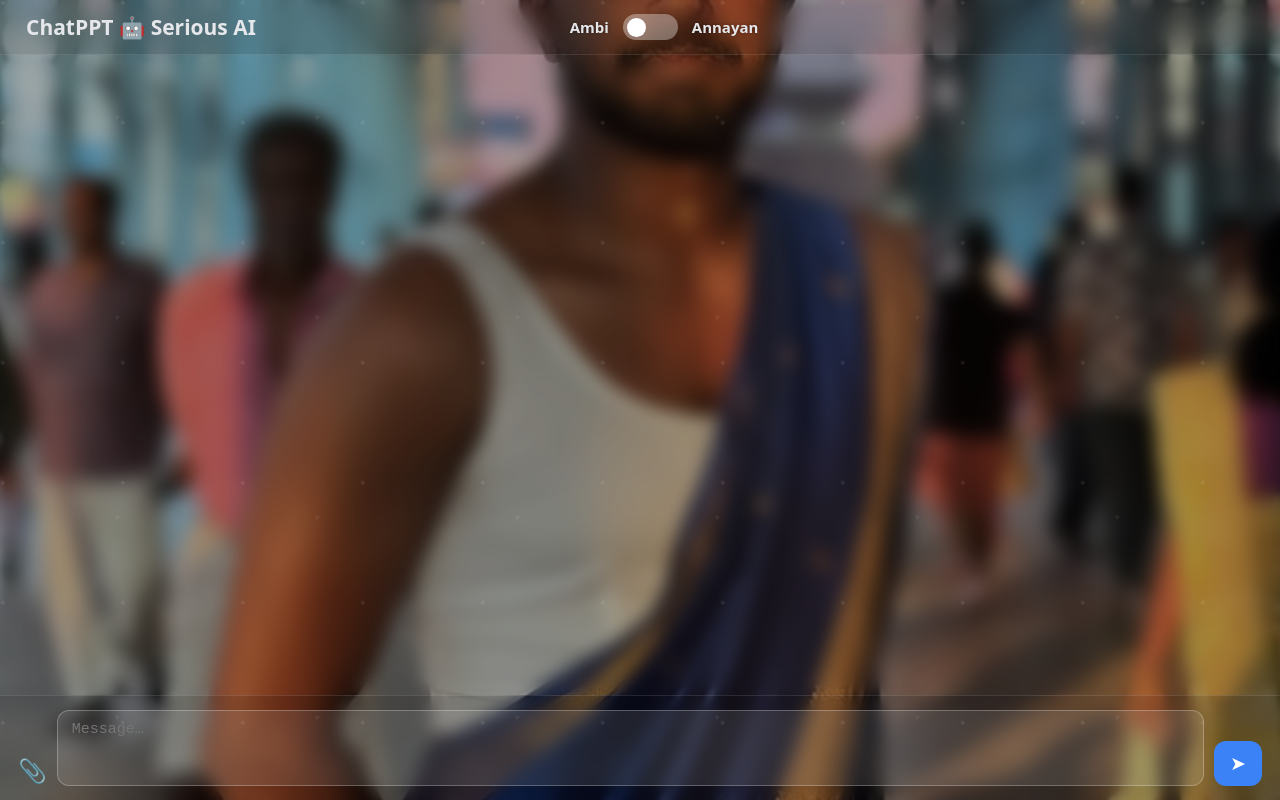
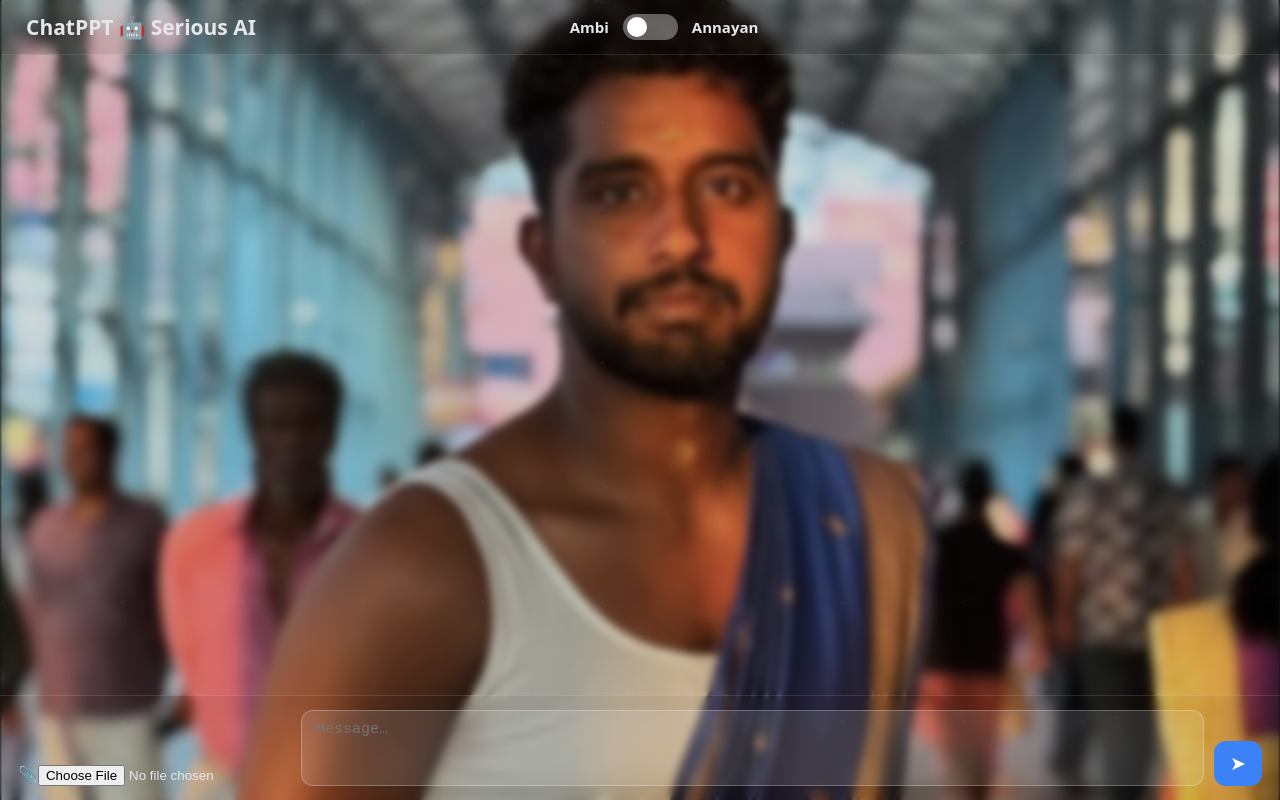
Before and after one commit to Badhranachu/chatppt-frontend, a React (Vite) app: page / in a window 1280 px wide. Built offline with nearby package versions, Linux system fonts and the light colour scheme.

Commit message:
02:56 pm

```diff
--- a/src/App.css
+++ b/src/App.css
@@ -7,61 +7,70 @@ html, body {
   font-family: system-ui, sans-serif;
 }
 
-/* Background Image — controlled by theme class on .app */
+/* FIX — background image stable */
 .app {
   display: flex;
   flex-direction: column;
   min-height: 100vh;
-  background-size: cover;
+  background-size: cover; /* do not stretch */
   background-position: center;
   background-repeat: no-repeat;
-  transition: background-image 0.6s ease-in-out; /* 🔥 fade theme switch */
+  transition: background-image 0.6s ease-in-out;
   position: relative;
   color: var(--text);
 }
 
-/* ===== BACKGROUND IMAGES ===== */
-.app.ambi  { background-image: url("/media/ambi.jpeg"); }
-.app.annyan { background-image: url("/media/annyan.jpeg"); }
+/* 🔥 MOBILE BACKGROUND */
+@media (max-width: 1000px) {
+  .app.ambi  { background-image: url("/media/ambi.jpeg"); }
+  .app.annyan { background-image: url("/media/annyan.jpeg"); }
+}
 
-/* ===== SPARK PARTICLE EFFECTS 🔥 ===== */
+/* 🔥 LAPTOP BACKGROUND */
+@media (min-width: 1000px) {
+  .app.ambi  { background-image: url("/media/ambi-lap.png"); }
+  .app.annyan { background-image: url("/media/annyan-lap.png"); }
+}
+
+/* ⭐ Particle glow */
 .app::after {
   content: "";
   position: absolute;
   inset: 0;
   pointer-events: none;
   background-image:
-    radial-gradient(circle, rgba(255,255,255,0.25) 2px, transparent 2px),
-    radial-gradient(circle, rgba(255,255,255,0.18) 2px, transparent 2px);
+    radial-gradient(circle, rgba(255,255,255,0.15) 2px, transparent 2px),
+    radial-gradient(circle, rgba(255,255,255,0.10) 2px, transparent 2px);
   background-size: 120px 120px, 200px 200px;
-  animation: floatSpark 18s linear infinite;
-  opacity: 0.35;
+  animation: spark 18s linear infinite;
+  opacity: 0.25; /* 🔥 less blur/glow */
 }
-@keyframes floatSpark {
+@keyframes spark {
   from { background-position: 0 0, 0 0; }
   to { background-position: 600px 600px, -600px -600px; }
 }
 
-/* ===== HEADER ===== */
+/* HEADER */
 .header {
   width: 100%;
   padding: 14px 24px;
-  backdrop-filter: blur(12px);
-  background: rgba(0, 0, 0, 0.42);
+  backdrop-filter: blur(6px); /* 🔥 reduced from 12px */
+  background: rgba(0, 0, 0, 0.22); /* 🔥 20% blur look */
   border-bottom: 1px solid rgba(255,255,255,0.1);
   display: flex;
   justify-content: center;
   align-items: center;
   position: relative;
 }
+
 .title {
+  position: absolute;
+  left: 26px;
   font-size: 21px;
   font-weight: 700;
-  position: absolute;
-  left: 26px;
 }
 
-/* ===== TOGGLE ===== */
+/* THEME SWITCH */
 .theme-switch {
   display: flex;
   align-items: center;
@@ -70,7 +79,6 @@ html, body {
 .side-label {
   font-size: 15px;
   font-weight: 600;
-  text-shadow: 0 0 4px rgba(0,0,0,0.4);
 }
 
 .switch {
@@ -82,19 +90,18 @@ html, body {
 .slider {
   position: absolute;
   inset: 0;
-  background: rgba(255,255,255,0.35);
+  background: rgba(255, 255, 255, 0.35);
   border-radius: 30px;
   cursor: pointer;
-  transition: 0.28s;
 }
 .slider:before {
   content: "";
   position: absolute;
-  width: 19px;
-  height: 19px;
+  width: 20px;
+  height: 20px;
   background: white;
   border-radius: 50%;
-  top: 3.5px;
+  top: 3px;
   left: 4px;
   transition: 0.28s;
 }
@@ -102,25 +109,25 @@ html, body {
   transform: translateX(28px);
 }
 
-/* ===== CHAT CONTAINER (GLASS) ===== */
+/* CHAT */
 .chat {
   flex: 1;
   overflow-y: auto;
   overflow-x: hidden;
-  padding: 24px 22px 110px;
   display: flex;
   flex-direction: column;
   gap: 16px;
-  backdrop-filter: blur(9px);
-  background: rgba(0, 0, 0, 0.35);
+  padding: 24px 22px 110px;
+  backdrop-filter: blur(4px); /* 🔥 reduced from 9px */
+  background: rgba(0, 0, 0, 0.15);
 }
 
-/* ===== MESSAGE ROWS ===== */
+/* MESSAGE */
 .msg-row {
   display: flex;
   width: 100%;
+  gap: 12px;
   animation: fade .3s ease;
-  gap: 12px;
 }
 .msg-row.user {
   justify-content: flex-end;
@@ -129,57 +136,37 @@ html, body {
   justify-content: flex-start;
 }
 
-/* ===== AVATAR GLOW ===== */
 .avatar {
   width: 44px;
   height: 44px;
   border-radius: 50%;
   object-fit: cover;
-  border: 2px solid var(--accent);
-  box-shadow: 0 0 8px rgba(0,110,255,0.4);
 }
 
-/* ===== MESSAGE BUBBLES (Glass) ===== */
+/* CHAT BUBBLE */
 .bubble {
   max-width: 72%;
   padding: 12px 16px;
   font-size: 15px;
-  line-height: 1.45;
   border-radius: 18px 18px 0px 18px;
-  background: rgba(0,0,0,0.35);
-  border: 1px solid rgba(255,255,255,0.15);
+  background: rgba(0, 0, 0, 0.35);
   color: white;
-  white-space: pre-wrap;
+  border: 1px solid rgba(255,255,255,0.13);
 }
 .msg-row.user .bubble {
-  background: rgba(0,110,255,0.70);
+  background: rgba(0,110,255,0.75);
   border-radius: 18px 18px 18px 0px;
 }
 
-/* TIME */
-.time {
-  font-size: 12px;
-  opacity: .7;
-  margin-top: 5px;
-  text-align: right;
-}
-
-/* Chat images */
-.chat-img {
-  width: 240px;
-  margin-top: 8px;
-  border-radius: 12px;
-}
-
-/* ===== INPUT SECTION (GLASS) ===== */
+/* INPUT AREA */
 .input-area {
   display: flex;
   gap: 10px;
   padding: 14px 18px;
   align-items: flex-end;
-  backdrop-filter: blur(9px);
-  background: rgba(0, 0, 0, 0.42);
-  border-top: 1px solid rgba(255,255,255,0.11);
+  backdrop-filter: blur(5px);
+  background: rgba(0,0,0,0.18);
+  border-top: 1px solid rgba(255,255,255,0.12);
 }
 
 textarea {
@@ -188,15 +175,13 @@ textarea {
   border-radius: 12px;
   padding: 10px 14px;
   font-size: 15px;
-  background: rgba(255,255,255,0.1);
+  background: rgba(255,255,255,0.12);
+  color: white;
   border: 1px solid rgba(255,255,255,0.25);
-  color: white;
-  max-height: 140px;
   outline: none;
 }
-textarea:focus { border-color: var(--accent); }
 
-/* send */
+/* Send */
 .send {
   background: var(--accent);
   border: none;
@@ -205,22 +190,4 @@ textarea:focus { border-color: var(--accent); }
   font-size: 19px;
   cursor: pointer;
   color: white;
-  transition: 0.2s;
 }
-.send:hover { opacity: .85; }
-
-/* Upload icon */
-.upload-btn input { display: none; }
-.upload-btn { font-size: 23px; cursor: pointer; }
-.preview { width: 52px; border-radius: 10px; }
-
-/* Fade animation */
-@keyframes fade {
-  from { opacity: 0; transform: translateY(4px); }
-  to { opacity: 1; transform: translateY(0); }
-}
-
-/* Typing bubble dots */
-.typing-dots span {
-  animation: blinkDots 1.3s infinite;
-}
--- a/src/App.jsx
+++ b/src/App.jsx
@@ -6,9 +6,9 @@ import "./theme.css";
 const API_URL = "https://chatppt-backend-production.up.railway.app/api/chat/";
 const LOCAL_KEY = "chatppt_chats_v1";
 
-// 🔊 audio object (auto-play on toggle)
-const toggleMusic = typeof Audio !== "undefined" ? new Audio("/switch.mp3") : null;
-if (toggleMusic) toggleMusic.volume = 0.65;
+// 🔊 audio object (fixed autoplay issue)
+const toggleMusic = new Audio("/media/switch.mp3");
+toggleMusic.volume = 0.9;
 
 export default function App() {
   const [messages, setMessages] = useState([]);
@@ -20,19 +20,23 @@ export default function App() {
   const [theme, setTheme] = useState("ambi"); // ambi | annyan
   const chatEndRef = useRef(null);
 
+  // Load saved chats
   useEffect(() => {
     const saved = localStorage.getItem(LOCAL_KEY);
     if (saved) setMessages(JSON.parse(saved));
   }, []);
 
+  // Save messages
   useEffect(() => {
     localStorage.setItem(LOCAL_KEY, JSON.stringify(messages));
   }, [messages]);
 
+  // Scroll bottom when messages come
   useEffect(() => {
     chatEndRef.current?.scrollIntoView({ behavior: "smooth" });
   }, [messages, typingMessage]);
 
+  // Auto expand textbox
   useEffect(() => {
     const t = document.getElementById("chatbox");
     if (t) {
@@ -108,10 +112,14 @@ export default function App() {
     reader.readAsDataURL(file);
   };
 
+  // 🔥 background theme switch + audio
   const handleTheme = () => {
-    const newTheme = theme === "ambi" ? "annyan" : "ambi";
-    setTheme(newTheme);
-    if (toggleMusic) toggleMusic.play(); // 🔥 audio on switch
+    const next = theme === "ambi" ? "annyan" : "ambi";
+    setTheme(next);
+
+    // Chrome autoplay unlock
+    toggleMusic.currentTime = 0;
+    toggleMusic.play().catch(() => {});
   };
 
   return (
```
Also changed, not shown: public/media/ambi-lap.png (added), public/media/annyan-lap.png (added).
